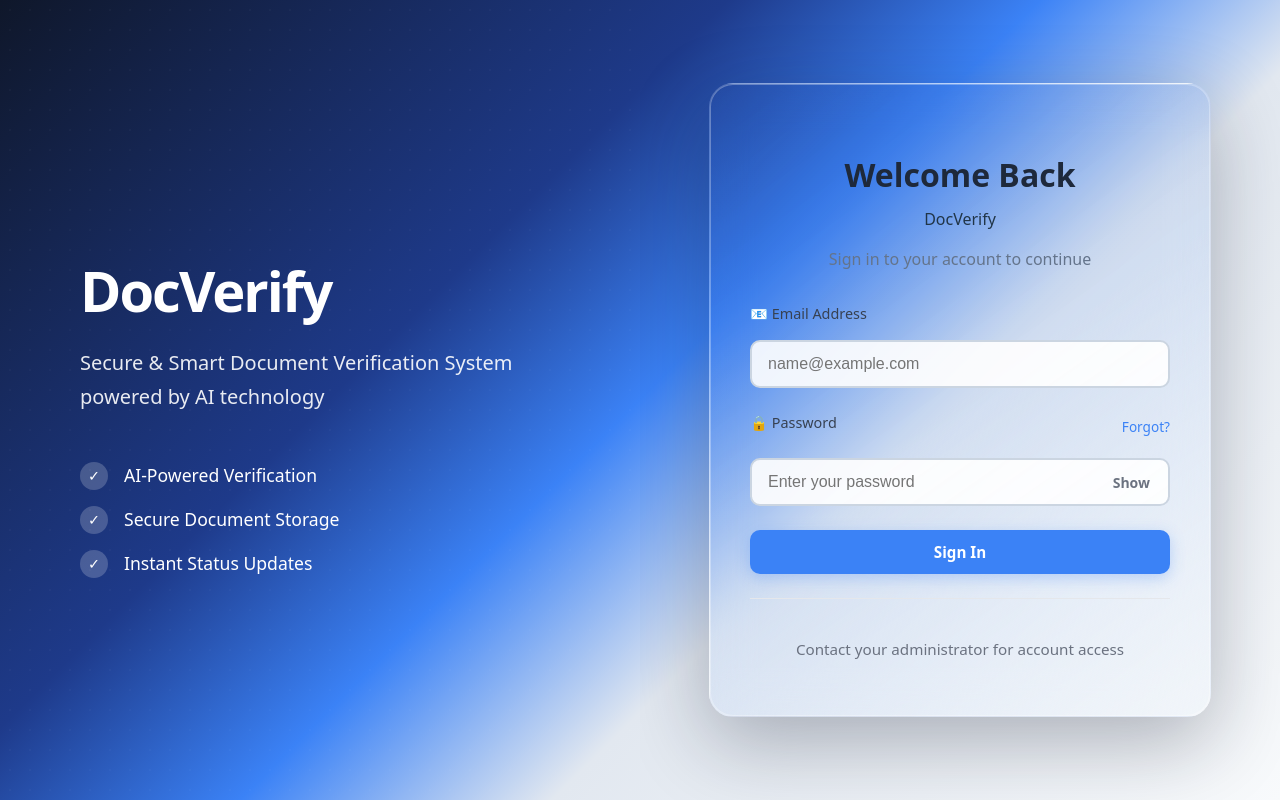
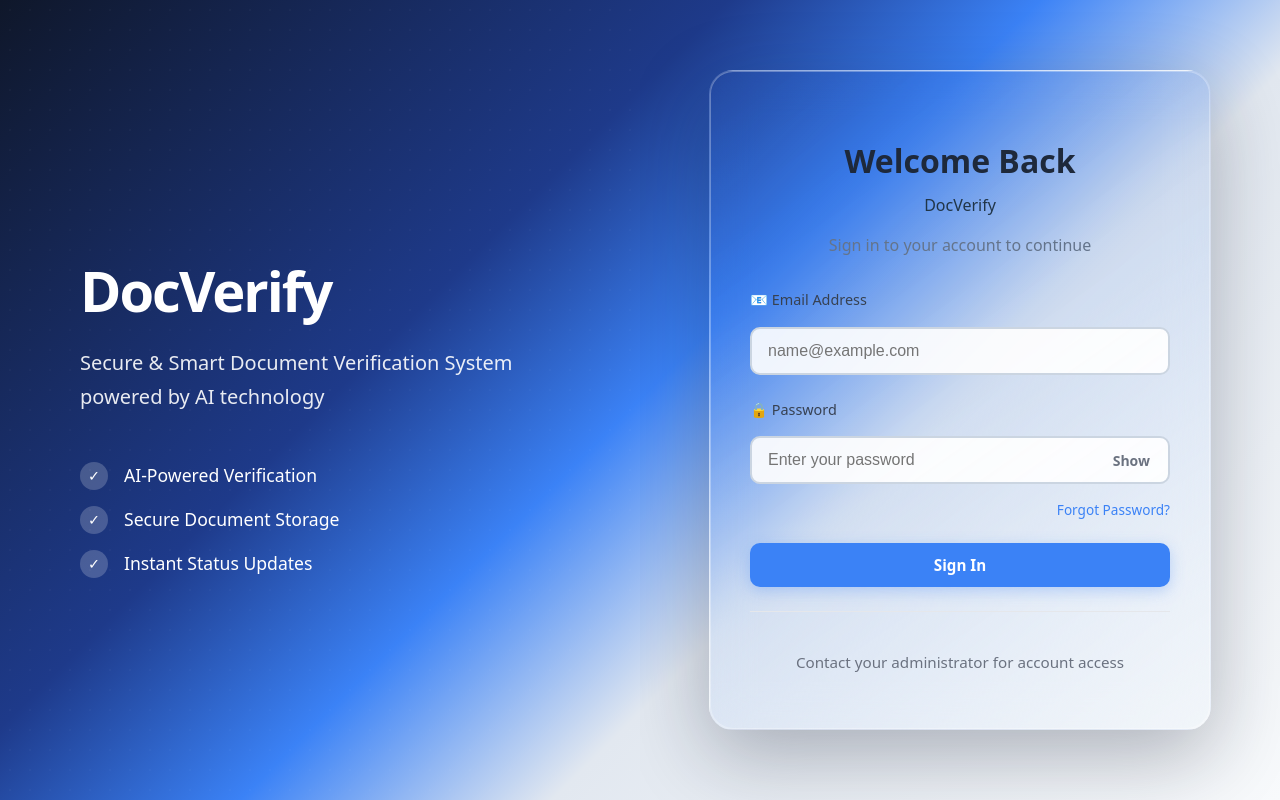
Before and after one commit to Dhiruu021/Docverify, a React (Vite) app in the folder frontend/: page / in a window 1280 px wide. Built offline with nearby package versions, Linux system fonts and the light colour scheme; no server answers.

Commit message:
Move forgot password link below password input

```diff
--- a/frontend/src/pages/Login.css
+++ b/frontend/src/pages/Login.css
@@ -272,14 +272,7 @@
   text-decoration: underline;
 }
 
-.password-label-row {
-  display: flex;
-  align-items: center;
-  justify-content: space-between;
-  margin-bottom: 0.5rem;
-}
-
-.forgot-link-inline {
+.forgot-link-below {
   background: none;
   border: none;
   color: #3b82f6;
@@ -288,9 +281,13 @@
   cursor: pointer;
   transition: color 0.2s ease;
   padding: 0;
+  margin-top: 0.5rem;
+  text-align: right;
+  display: block;
+  width: 100%;
 }
 
-.forgot-link-inline:hover {
+.forgot-link-below:hover {
   color: #2563eb;
   text-decoration: underline;
 }
--- a/frontend/src/pages/Login.jsx
+++ b/frontend/src/pages/Login.jsx
@@ -105,15 +105,7 @@ function Login() {
               </div>
 
               <div className="form-group">
-                <div className="password-label-row">
-                  <label>🔒 Password</label>
-                  <button
-                    className="forgot-link-inline"
-                    onClick={() => setShowForgot(!showForgot)}
-                  >
-                    Forgot?
-                  </button>
-                </div>
+                <label>🔒 Password</label>
                 <div className="input-wrapper">
                   <input
                     type={showPass ? "text" : "password"}
@@ -130,6 +122,12 @@ function Login() {
                     {showPass ? "Hide" : "Show"}
                   </button>
                 </div>
+                <button
+                  className="forgot-link-below"
+                  onClick={() => setShowForgot(!showForgot)}
+                >
+                  Forgot Password?
+                </button>
               </div>
 
               <button type="submit" className="btn-primary btn-glass" disabled={loading}>
```
